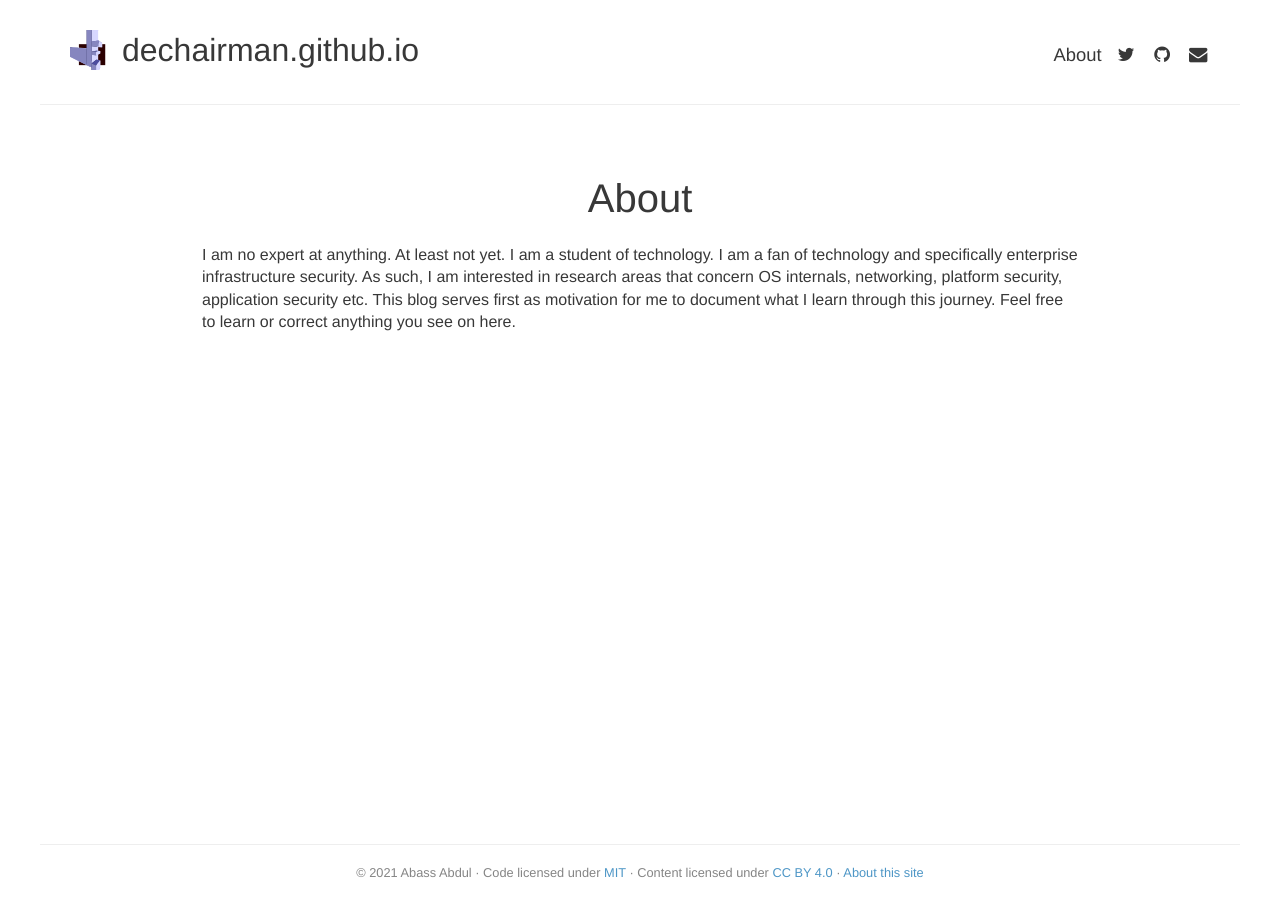
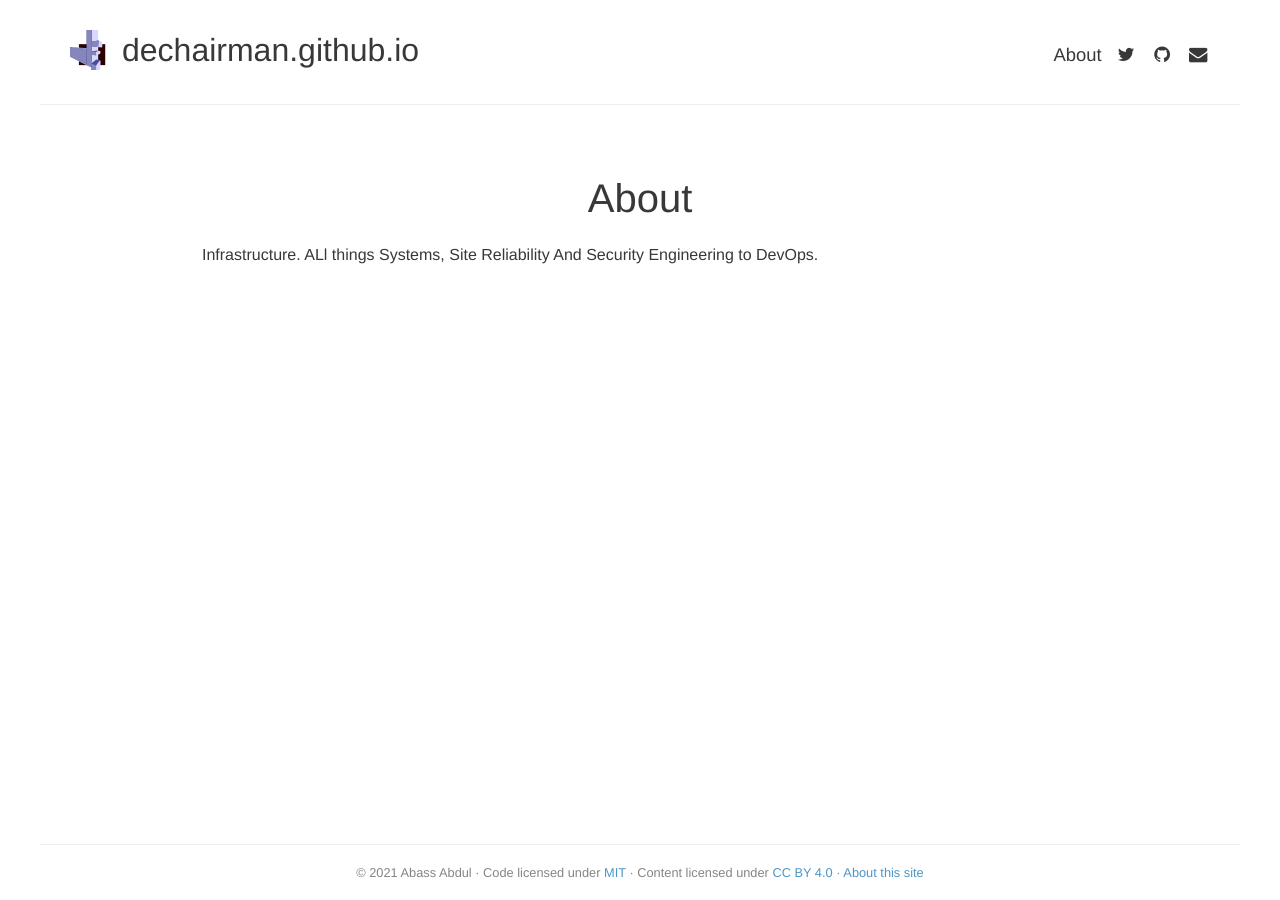
Before and after one commit to dechairman/dechairman.github.io, a Jekyll site: the page built from about.md, in a window 1280 px wide. Built offline with Jekyll 4.4.1, drawn with Linux system fonts in a browser that asks for light colours.

Commit message:
About changes

```diff
--- a/about.md
+++ b/about.md
@@ -5,6 +5,4 @@ permalink: /about/
 header-navigation: true
 ---
 
-I am no expert at anything. At least not yet. I am a student of technology.
-I am a fan of technology and specifically enterprise infrastructure security. As such, I am interested in research areas that concern OS internals, networking, platform security, application security etc.
-This blog serves first as motivation for me to document what I learn through this journey. Feel free to learn or correct anything you see on here.
+Infrastructure. ALl things Systems, Site Reliability And Security Engineering to DevOps.
```
